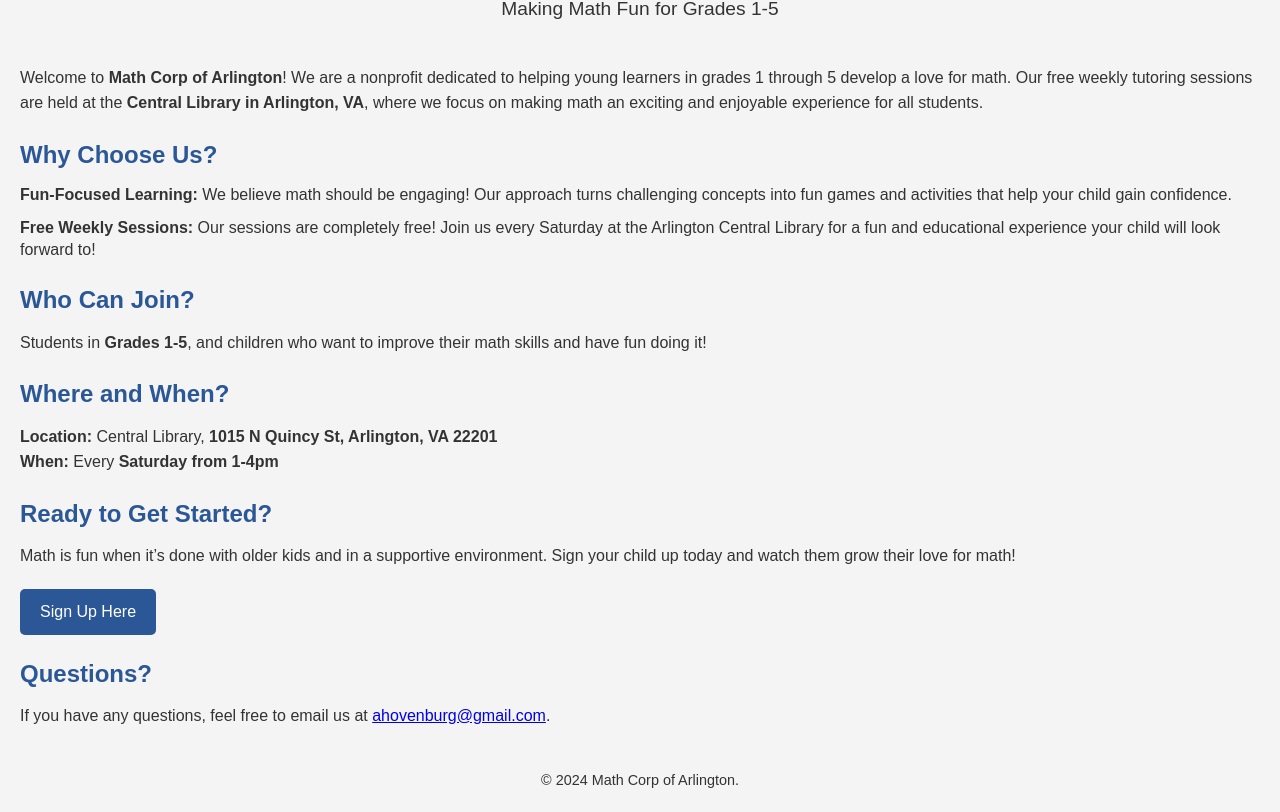
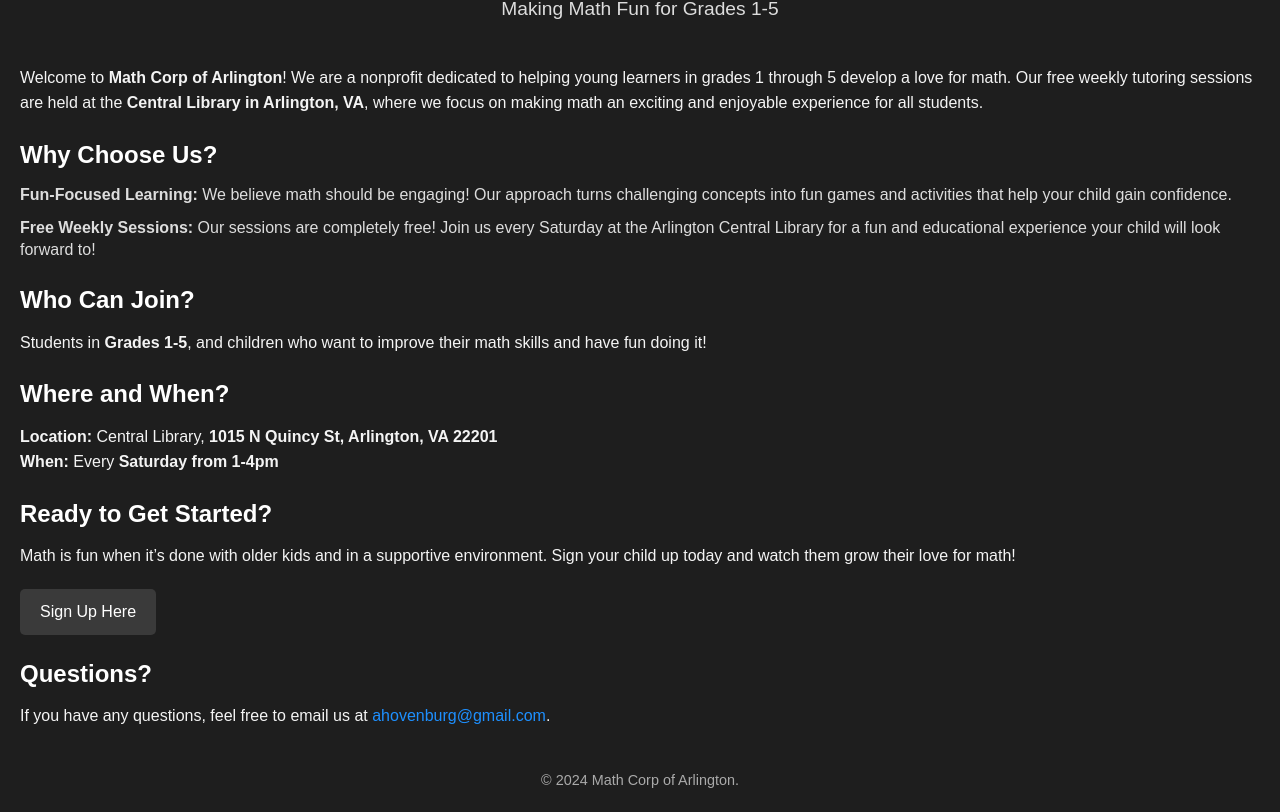
Before and after one commit to ashoven/ashoven.github.io, a plain HTML site: page index.html in a window 1280 px wide. Shown: the part 110-922 px from the top of the page. Drawn offline with Linux system fonts and the light colour scheme.

Commit message:
Update style.css

```diff
--- a/style.css
+++ b/style.css
@@ -5,12 +5,12 @@
     box-sizing: border-box;
 }
 
-/* Body Styling */
+/* Dark Theme Body Styling */
 body {
     font-family: Arial, sans-serif;
     line-height: 1.6;
-    background-color: #f4f4f4;
-    color: #333;
+    background-color: #1e1e1e;
+    color: #f4f4f4;
     padding: 20px;
 }
 
@@ -22,12 +22,12 @@ header {
 
 header h1 {
     font-size: 2.5rem;
-    color: #2b5797;
+    color: #ffffff;
 }
 
 header p {
     font-size: 1.2rem;
-    color: #333;
+    color: #dddddd;
 }
 
 /* Section Styling */
@@ -37,7 +37,7 @@ section {
 
 h2 {
     font-size: 1.5rem;
-    color: #2b5797;
+    color: #ffffff;
     margin-bottom: 10px;
 }
 
@@ -49,14 +49,15 @@ ul {
 ul li {
     margin-bottom: 10px;
     line-height: 1.4;
+    color: #dddddd;
 }
 
 /* Sign Up Button */
 .signup-button {
     display: inline-block;
     padding: 10px 20px;
-    background-color: #2b5797;
-    color: white;
+    background-color: #3a3a3a;
+    color: #ffffff;
     text-decoration: none;
     border-radius: 5px;
     margin-top: 20px;
@@ -64,7 +65,17 @@ ul li {
 }
 
 .signup-button:hover {
-    background-color: #1f4371;
+    background-color: #555555;
+}
+
+/* Contact Section */
+a {
+    color: #1e90ff;
+    text-decoration: none;
+}
+
+a:hover {
+    text-decoration: underline;
 }
 
 /* Footer */
@@ -72,6 +83,7 @@ footer {
     text-align: center;
     margin-top: 40px;
     font-size: 0.9rem;
+    color: #aaaaaa;
 }
 
 /* Responsive Design */
```
